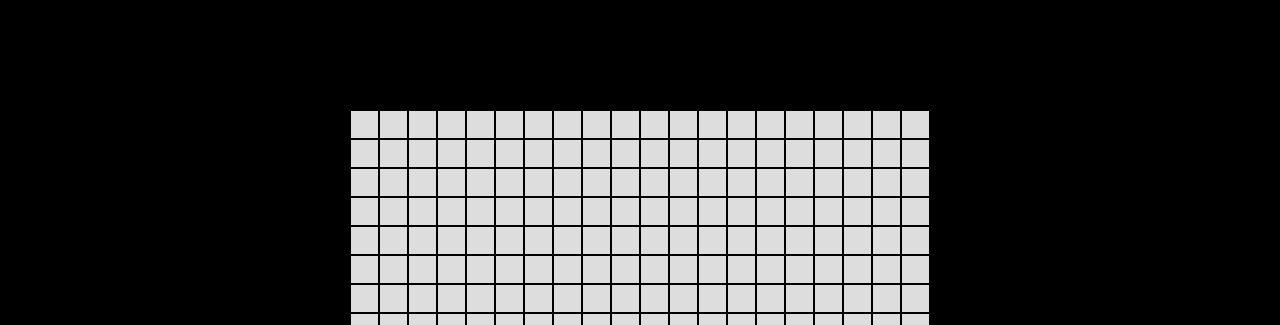
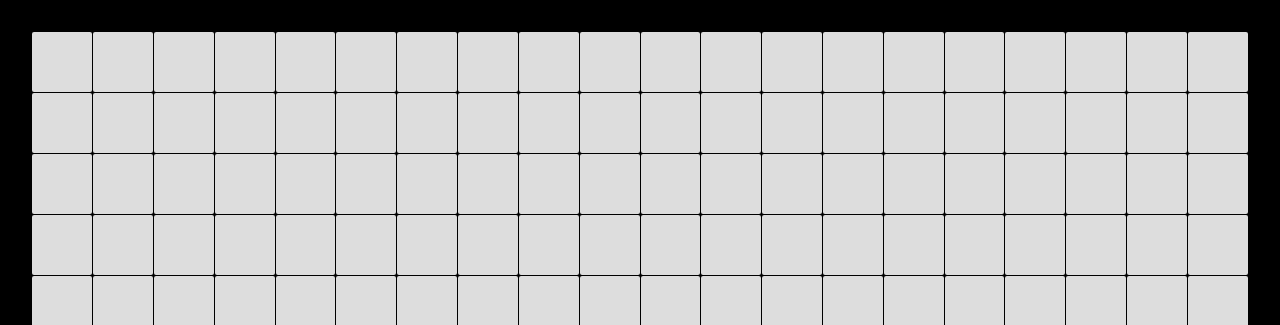
Before and after one commit to Starrkey/tiktakto, a plain HTML site: page index.html in a window 1280 px wide. Shown: the top 325 px of the page. Drawn offline with Linux system fonts and the light colour scheme.

Commit message:
style.css

```diff
--- a/style.css
+++ b/style.css
@@ -42,31 +42,39 @@
     background: #000000;
     padding: 20px;
     color: red;
-    height: 100vh;
+    height: 100vw;
+    width: 100vw;
     display: flex;
     justify-content: center;
     align-items: center;
+    overflow: hidden;
 }
 
 #grid {
     display: grid;
-    grid-template-columns: repeat(20, 28px);
-    grid-template-rows: repeat(20, 28px);
+    grid-template-columns: repeat(20, 1fr);
+    grid-template-rows: repeat(20, 1fr);
     gap: 1px;
+    width: 98%;
+    height: 98%;
+    max-width: 100%;
+    max-height: 100%;
     justify-content: center;
+    align-items: center;
     margin: 0 auto;
 }
 
 .cell {
-    width: 27px;
-    height: 27px;
-    background: #ddd;
+    width: 100%;
+    height: 100%;
+    background-color: #ddd;
     display: flex;
     justify-content: center;
     align-items: center;
+    font-size: auto;
+    border-radius: 2px;
     cursor: pointer;
-    font-size: 22px;
-    font-weight: bold;
+    transition: background-color 0.3s ease;
 }
 
 .cell:hover {
```
